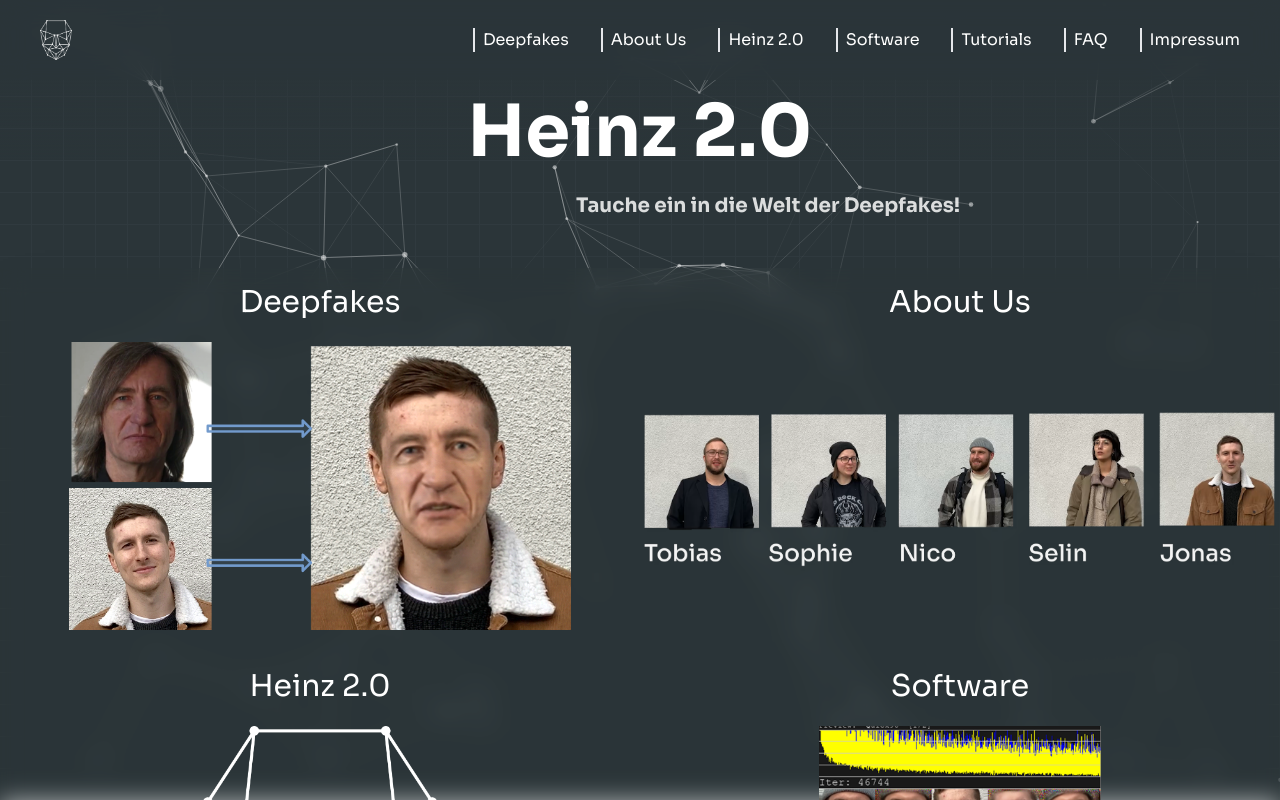
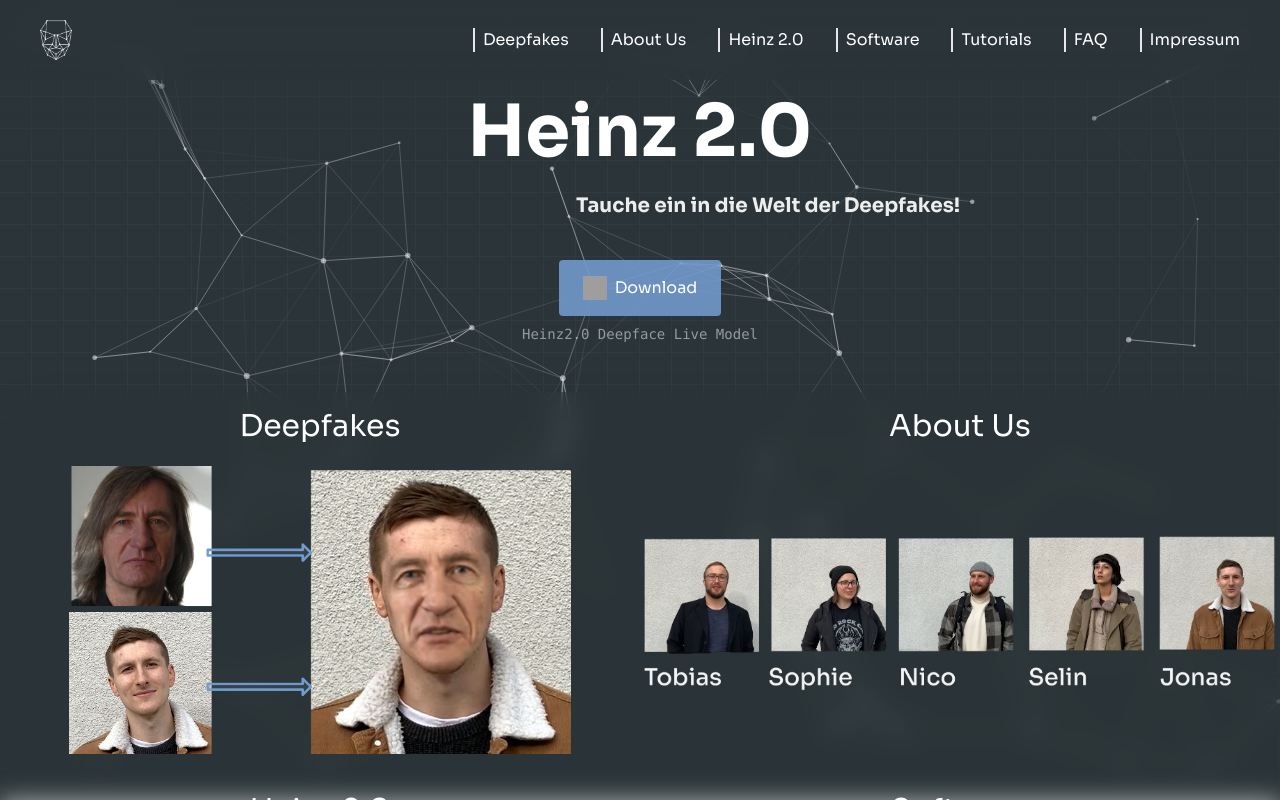
Before and after one commit to Nico-Mayer/Heinz2.0, a Next.js app: page / in a window 1280 px wide. Shown: the top 800 px of the page. Built offline with nearby package versions, Linux system fonts and the light colour scheme; grey boxes are pictures that could not be loaded.

Commit message:
Download button added

```diff
--- a/pages/index.tsx
+++ b/pages/index.tsx
@@ -2,7 +2,7 @@ import type { NextPage } from 'next'
 import Head from 'next/head'
 import { motion } from 'framer-motion'
 import Tile from '../components/Tile'
-import router from "next/router";
+import router from 'next/router'
 
 const Home: NextPage = () => {
   return (
@@ -11,7 +11,7 @@ const Home: NextPage = () => {
         <title>Heinz 2.0</title>
         <link rel="icon" href="/favicon.ico" />
       </Head>
-      <main className="mx-auto flex h-full w-full max-w-7xl flex-col  text-center text-white">
+      <main className="mx-auto mb-24 flex h-full w-full max-w-7xl  flex-col text-center text-white">
         <div className="">
           <motion.div
             initial="hidden"
@@ -35,6 +35,24 @@ const Home: NextPage = () => {
               Tauche ein in die Welt der Deepfakes!
             </h1>
           </motion.div>
+          <div className="my-10 flex w-full flex-col items-center">
+            <a
+              href="https://drive.google.com/file/d/1wwAFxBSY4hMnQc1c02sKuKRf70d7Hrb4/view?usp=sharing"
+              target="blank"
+              className="mb-2 flex rounded bg-heinzBlau/90 px-6 py-4 hover:bg-heinzBlau"
+            >
+              <img
+                src="https://api.iconify.design/material-symbols:cloud-download.svg?color=%23ffffff"
+                alt="download arrow"
+                className="mr-2 h-6 w-6 text-white"
+              />
+              Download
+            </a>
+            <p className="m-0 font-mono text-sm opacity-50">
+              Heinz2.0 Deepface Live Model
+            </p>
+          </div>
+
           <div
             className={
               'z-10 mt-12 flex h-min flex-wrap justify-center bg-bgMain/40 shadow-3xl backdrop-blur-md '
@@ -75,9 +93,12 @@ const Home: NextPage = () => {
                 'duration-400 flex w-1/2 cursor-pointer justify-center pt-4 opacity-50 transition hover:bg-heinzBlau hover:opacity-100 hover:opacity-100'
               }
             >
-              <div className={'flex-column'} onClick={() => {
-                router.push('/sub/faq')
-              }}>
+              <div
+                className={'flex-column'}
+                onClick={() => {
+                  router.push('/sub/faq')
+                }}
+              >
                 <h1 className={'justify-self-center text-3xl'}>FAQ</h1>
                 <p className={'max-h-96 justify-self-center p-8 text-9xl'}>?</p>
               </div>
```
